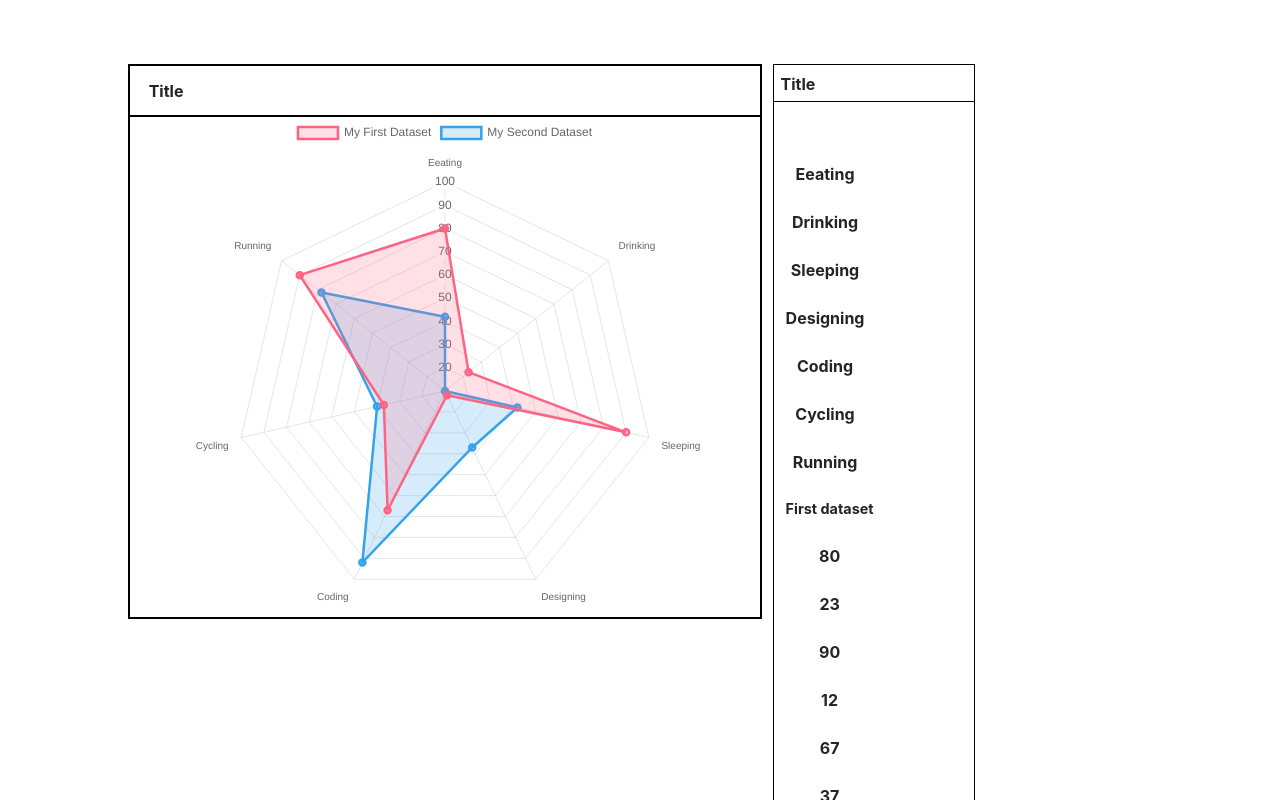
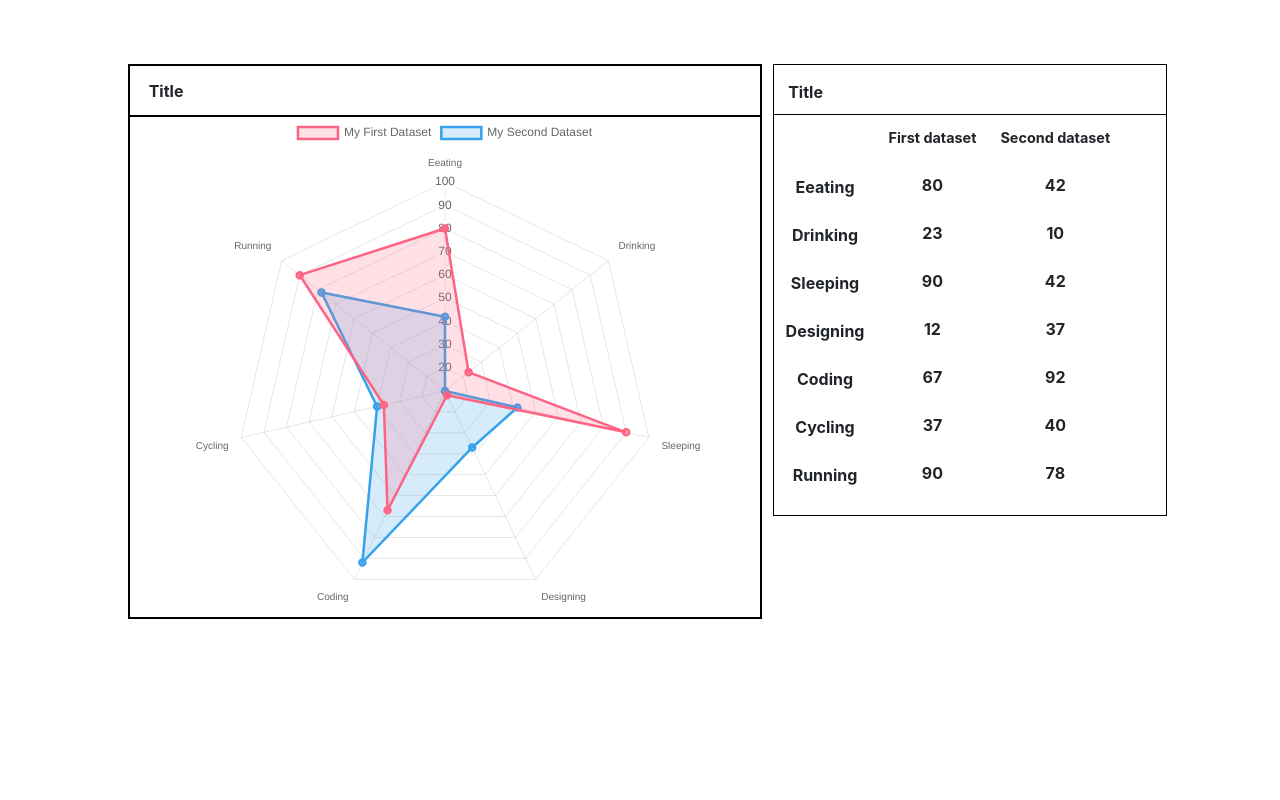
Before and after one commit to nouri89/metryx, a React (Create React App) app: page / in a window 1280 px wide. Shown: the top 800 px of the page. Built offline with nearby package versions, Linux system fonts and the light colour scheme.

Commit message:
fix padding

```diff
--- a/src/components/Legend.css
+++ b/src/components/Legend.css
@@ -13,7 +13,7 @@ td {
 	border: 0.1rem solid black;
 	border-bottom: none;
 	font-weight: bold;
-	padding: 4% 5% 3% 4%;
+	padding: 4% 2% 3% 4%;
 }
 
 #dataSet {
@@ -29,5 +29,5 @@ td {
 }
 #table {
 	padding: 5% 1%;
-	padding-right: 25%;
+	padding-right: 10%;
 }
```
